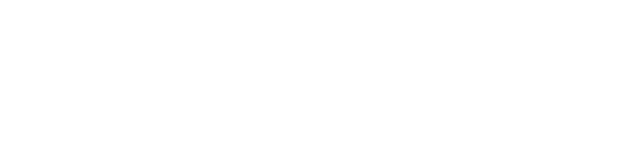
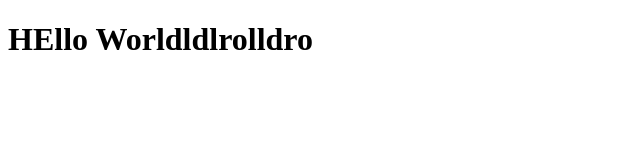
Before and after one commit to Cherif107/keoiki.github.io, a plain HTML site: page index.html in a window 1280 px wide. Shown: the whole page, without its empty margins (0-640 px from the left). Drawn offline with Linux system fonts and the light colour scheme.

Commit message:
Update index.html

```diff
--- a/index.html
+++ b/index.html
@@ -4,4 +4,7 @@
     <meta charset="utf-8">
     <title> Zaza </title>
   </head>
+  <body>
+    <h1> HEllo Worldldlrolldro</h1>
+  </body>
 </html>
```
